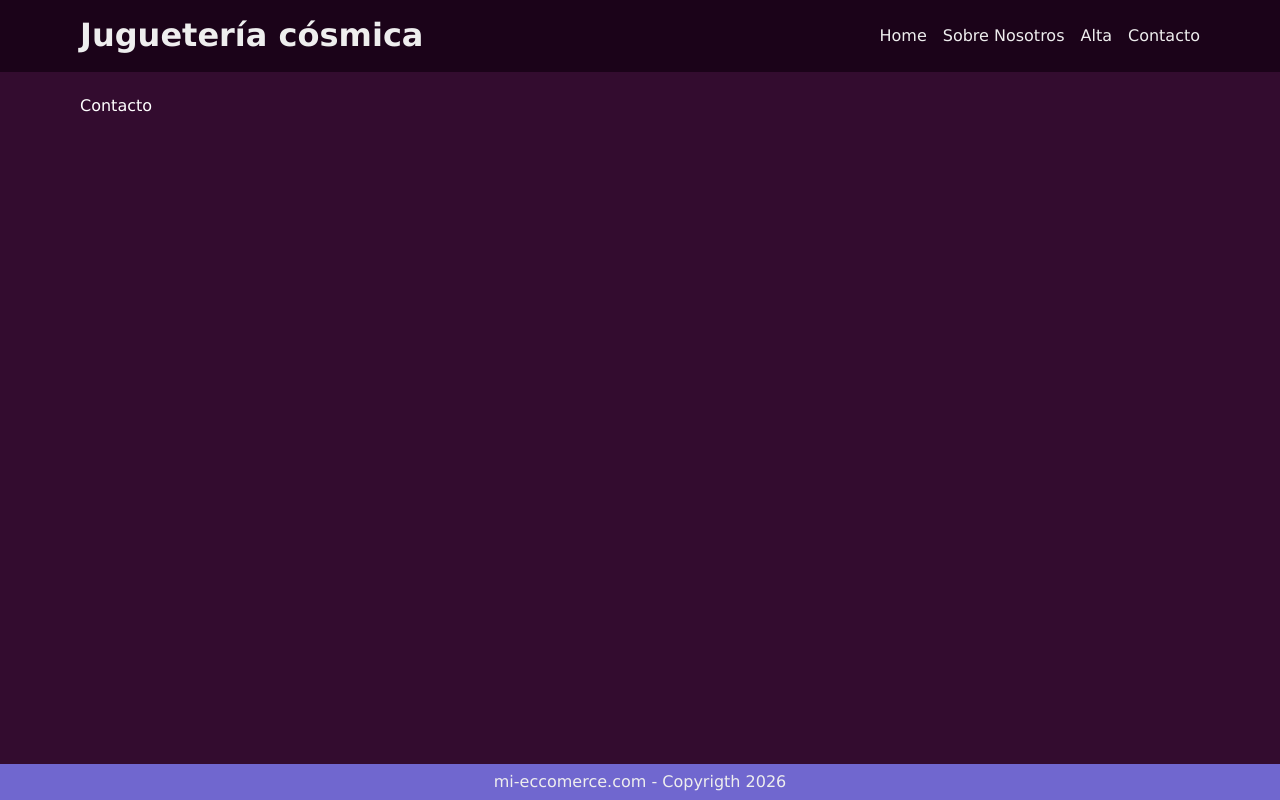
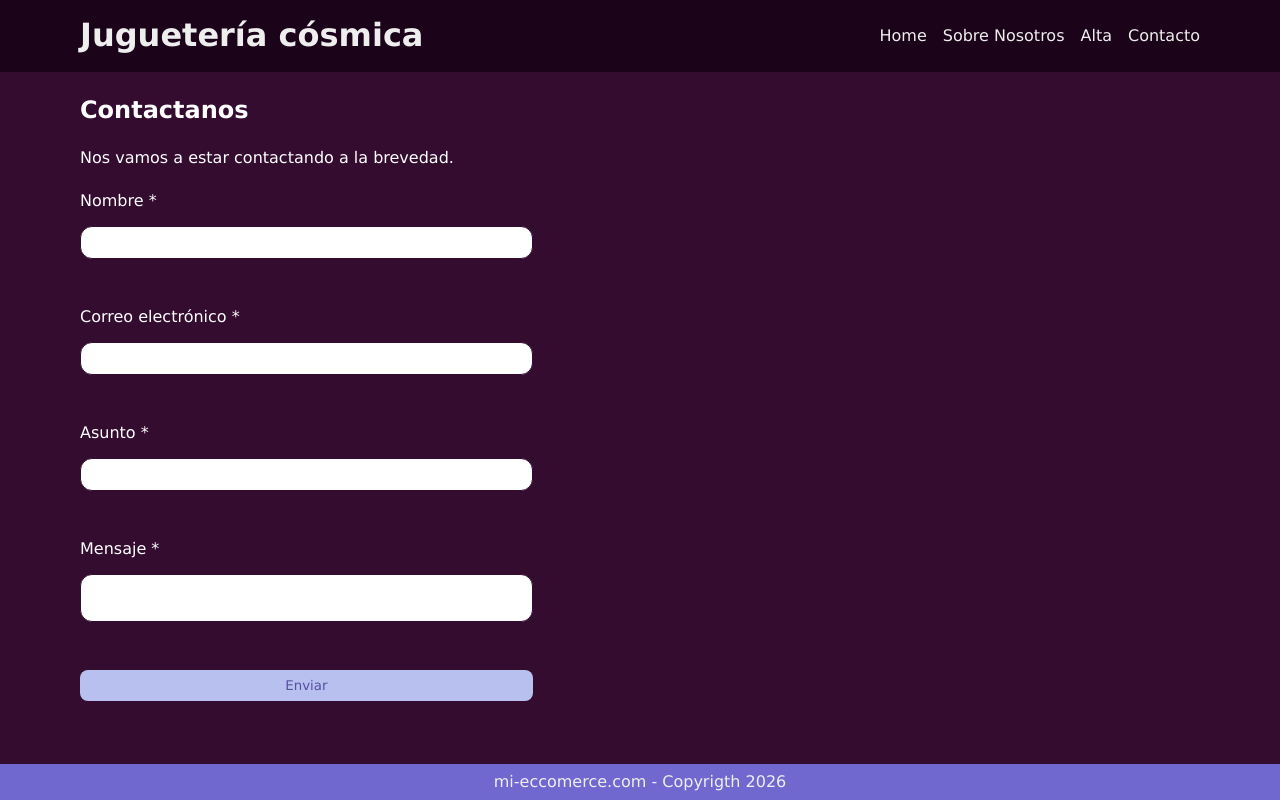
Before and after one commit to mvidal90/eit-ecommerce-react-2026, a React (Vite) app: page /contact in a window 1280 px wide. Built offline with nearby package versions, Linux system fonts and the light colour scheme.

Commit message:
ADD form contact page

```diff
--- /dev/null
+++ b/src/api/contact.js
@@ -0,0 +1,6 @@
+import api from "."
+
+export const postContacts = async (body) => {
+    const response = await api.post("/contact", body)
+    return response.data
+}
--- /dev/null
+++ b/src/components/Button.jsx
@@ -0,0 +1,22 @@
+import cx from 'classnames'
+
+function Button({
+    type = "button",
+    text,
+    onClick,
+    color = "primary",
+    variant = "solid",
+    className,
+    ...props
+}) {
+    return (
+        <button
+            type={type}
+            className={cx("btn", `btn__${color}-${variant}`, className)}
+            {...props}>
+            {text}
+        </button>
+    )
+}
+
+export default Button
--- /dev/null
+++ b/src/components/form/Form.jsx
@@ -0,0 +1,35 @@
+import Button from "../Button"
+import FormInput from "./FormInput"
+
+function Form({
+    onSubmit,
+    onChange,
+    inputList = [],
+    values = {},
+    errors = {},
+    buttonLabel
+}) {
+
+    const isValidForm =
+        Object.values(errors).every(error => !error) &&
+        Object.values(values).every(value => value)
+
+    return (
+        <form onSubmit={onSubmit} className="form__container" novalidate>
+            {
+                inputList.map(input => (
+                    <FormInput
+                        key={input.id}
+                        {...input}
+                        onChange={onChange}
+                        value={values[input.id] || ""}
+                        error={errors[input.id]}
+                    />
+                ))
+            }
+            <Button type="submit" text={buttonLabel} color="secondary" disabled={!isValidForm} />
+        </form>
+    )
+}
+
+export default Form
--- /dev/null
+++ b/src/components/form/FormInput.jsx
@@ -0,0 +1,56 @@
+import Box from "../Box"
+import Text from "../Text"
+
+import cx from 'classnames'
+
+function FormInput({
+    id,
+    label,
+    type = "text",
+    required = false,
+    value,
+    error,
+    onChange,
+}) {
+    return (
+        <Box className={cx("form__input-group", {form__checkbox: type === "checkbox"})}>
+            <Text as="label" htmlFor={id}>{`${label}${required ? " *" : ""}`}</Text>
+            {
+                type === "textarea" ? (
+                    <textarea
+                        id={id}
+                        name={id}
+                        type={type}
+                        className={
+                            cx(
+                                "form__input",
+                                { "input-error": error }
+                            )
+                        }
+                        onChange={onChange}
+                        value={value}
+                        required={required}/>
+                ) : (
+                    <input
+                        id={id}
+                        name={id}
+                        type={type}
+                        className={
+                            cx(
+                                "form__input",
+                                { "input-error": error }
+                            )
+                        }
+                        onChange={onChange}
+                        value={value}
+                        required={required}/>
+                )
+            }
+            {
+                error && <Text as="span" className="form__input-helper">{error}</Text>
+            }
+        </Box>
+    )
+}
+
+export default FormInput
--- a/src/components/products/ProductCard.jsx
+++ b/src/components/products/ProductCard.jsx
@@ -1,6 +1,7 @@
 import Box from "../Box"
 import Text from "../Text"
 import Col from "../../layout/components/Col"
+import Button from "../Button"
 
 function ProductCard({
     name,
@@ -24,7 +25,7 @@ function ProductCard({
                     <Text className="card__product-description">Descipción corta: {shortDescription}</Text>
                     <Text as="span" className="card__product-amount">$ {price},-</Text>
                     <Box className="card__product-content-button">
-                        <button className="btn btn__primary-solid">Agregar al carrito</button>
+                        <Button text="Agregar al carrito" />
                     </Box>
                 </Box>
             </Box>
--- /dev/null
+++ b/src/hooks/useForm.jsx
@@ -0,0 +1,31 @@
+import { useState } from 'react'
+
+export default function useForm(initialValues, regexPatterns, errorMessages) {
+    const [values, setValues] = useState(initialValues)
+    const [errors, setErrors] = useState(initialValues)
+
+    const handleChange = (e) => {
+        const { name, value } = e.target;
+        setValues({...values, [name]: value})
+
+        const regex = new RegExp(regexPatterns[name])
+
+        if (!regex.test(value)) {
+            setErrors({...errors, [name]: errorMessages[name]})
+        } else {
+            setErrors({...errors, [name]: ""})
+        }
+    }
+
+    const resetForm = () => {
+        setValues(initialValues)
+        setErrors(initialValues)
+    }
+
+    return {
+        values,
+        errors,
+        handleChange,
+        resetForm
+    }
+}
--- /dev/null
+++ b/src/pages/Contact.jsx
@@ -0,0 +1,64 @@
+
+import Grid from '../layout/components/Grid'
+import Col from '../layout/components/Col'
+
+import Form from '../components/form/Form'
+import Text from '../components/Text'
+
+import useForm from '../hooks/useForm'
+
+import { contactErrorsMessages, regexPatternsContact } from '../validations/contact'
+
+import { postContacts } from '../api/contact'
+
+const initialValues = {
+    name: "",
+    email: "",
+    subject: "",
+    body: "",
+}
+
+function Contact() {
+
+    const { values, handleChange, errors, resetForm } = useForm(
+        initialValues,
+        regexPatternsContact,
+        contactErrorsMessages
+    )
+
+    const handleSubmit = async (e) => {
+        e.preventDefault()
+        try {
+            await postContacts(values)
+            resetForm()
+        } catch (error) {
+            alert(error.message || "Ocurrió un error al enviar el formulario. Por favor, intenta nuevamente.")
+        }
+    }
+
+    return (
+        <>
+            <Text as="h2">Contactanos</Text>
+            <Text as="p">Nos vamos a estar contactando a la brevedad.</Text>
+            <Grid>
+                <Col size={{xs: 12, md: 6, lg: 5}}>
+                    <Form
+                        inputList={[
+                            { id: "name", label: "Nombre", type: "text", required: true },
+                            { id: "email", label: "Correo electrónico", type: "email", required: true },
+                            { id: "subject", label: "Asunto", type: "text", required: true },
+                            { id: "body", label: "Mensaje", type: "textarea", required: true },
+                        ]}
+                        buttonLabel="Enviar"
+                        onChange={handleChange}
+                        values={values}
+                        errors={errors}
+                        onSubmit={handleSubmit}
+                    />
+                </Col>
+            </Grid>
+        </>
+    )
+}
+
+export default Contact
--- a/src/routes/AppRoutes.jsx
+++ b/src/routes/AppRoutes.jsx
@@ -3,6 +3,7 @@ import { BrowserRouter, Routes, Route } from 'react-router'
 import Layout from '../layout/Layout'
 import Text from '../components/Text'
 import Home from '../pages/Home'
+import Contact from '../pages/Contact'
 
 function AppRoutes() {
     return (
@@ -12,7 +13,7 @@ function AppRoutes() {
                     <Route index element={<Home />} />
                     <Route path='about-us' element={<Text>Sobre nosotros</Text>} />
                     <Route path='upload' element={<Text>Alta de productos</Text>} />
-                    <Route path="contact" element={<Text>Contacto</Text>} />
+                    <Route path="contact" element={<Contact />} />
                 </Route>
             </Routes>
         </ BrowserRouter>
--- a/src/styles/components/_button.scss
+++ b/src/styles/components/_button.scss
@@ -13,6 +13,11 @@
                 background-color: $primary-color;
                 color: $primary-dark-color;
             }
+            &:disabled {
+                background-color: $primary-light-color;
+                color: $primary-dark-color;
+                cursor: not-allowed;
+            }
         };
         &-outline {
             background-color: transparent;
@@ -20,6 +25,12 @@
             border: 1px solid $primary-dark-color;
             &:hover {
                 background-color: $primary-color
+            }
+            &:disabled {
+                background-color: transparent;
+                color: $primary-dark-color;
+                border-color: $primary-light-color;
+                cursor: not-allowed;
             }
         }
     };
@@ -30,6 +41,11 @@
             &:hover {
                 background-color: $secondary-color;
             }
+            &:disabled {
+                background-color: $secondary-light-color;
+                color: $secondary-dark-color;
+                cursor: not-allowed;
+            }
         };
         &-outline {
             background: transparent;
@@ -39,6 +55,12 @@
                 background-color: $secondary-color;
                 color: $secondary-light-color;
             }
+            &:disabled {
+                background-color: transparent;
+                color: $secondary-dark-color;
+                border-color: $secondary-light-color;
+                cursor: not-allowed;
+            }
         }
     }
 }
--- a/src/styles/components/_form.scss
+++ b/src/styles/components/_form.scss
@@ -3,7 +3,7 @@
 .form__container {
     display: flex;
     flex-direction: column;
-    gap: 2rem;
+    gap: 3rem;
     .form__input-group {
         position: relative;
         display: flex;
@@ -19,6 +19,7 @@
             display: block;
             padding: 0.5rem 1rem;
             &.input-error {
+                border-width: 2px;
                 border-color: $error-color;
             }
         }
@@ -26,7 +27,7 @@
             color: $error-color;
             font-size: 0.75rem;
             position: absolute;
-            top: 70px;
+            top: 80px;
         }
         textarea {
             resize: none
--- /dev/null
+++ b/src/validations/contact.js
@@ -0,0 +1,15 @@
+
+
+export const regexPatternsContact = {
+    name: /^[a-zA-ZáéíóúñÁÉÍÓÚÑ'\-\s]{2,100}$/,
+    email: /^[a-zA-Z0-9._%+-]+@[a-zA-Z0-9.-]+\.[a-zA-Z]{2,}$/,
+    subject: /^[\w\s.,!¡¿?\""'\-]{3,150}$/,
+    body: /^[\s\S]{10,2000}$/
+};
+
+export const contactErrorsMessages = {
+    name: "El nombre completo debe tener entre 2 y 100 caracteres y solo puede contener letras, espacios, apóstrofes y guiones.",
+    email: "Por favor ingresa un correo electrónico válido.",
+    subject: "El asunto debe tener entre 3 y 150 caracteres y puede incluir letras, números, espacios y signos de puntuación básicos.",
+    body: "El mensaje debe tener entre 10 y 2000 caracteres."
+}
```
